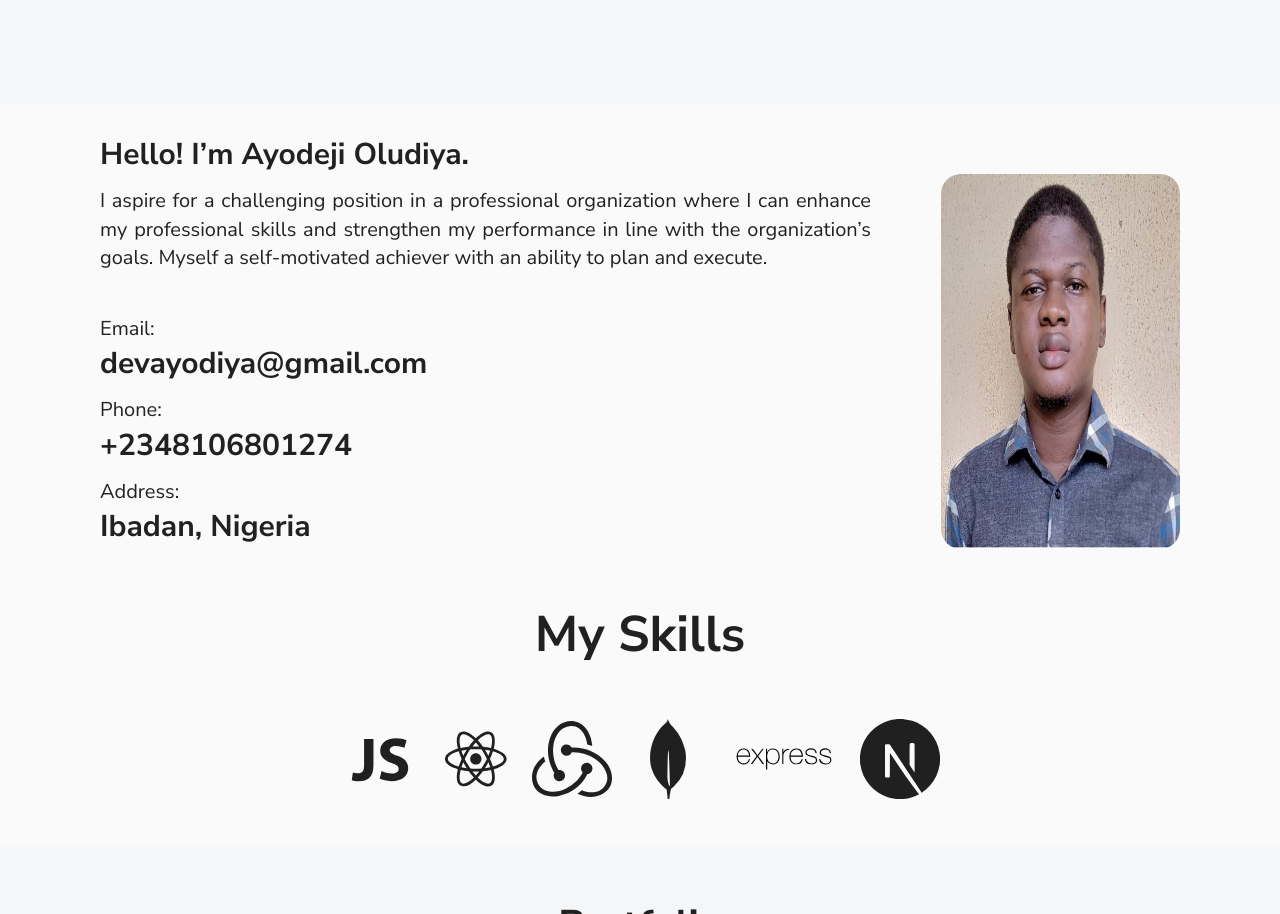
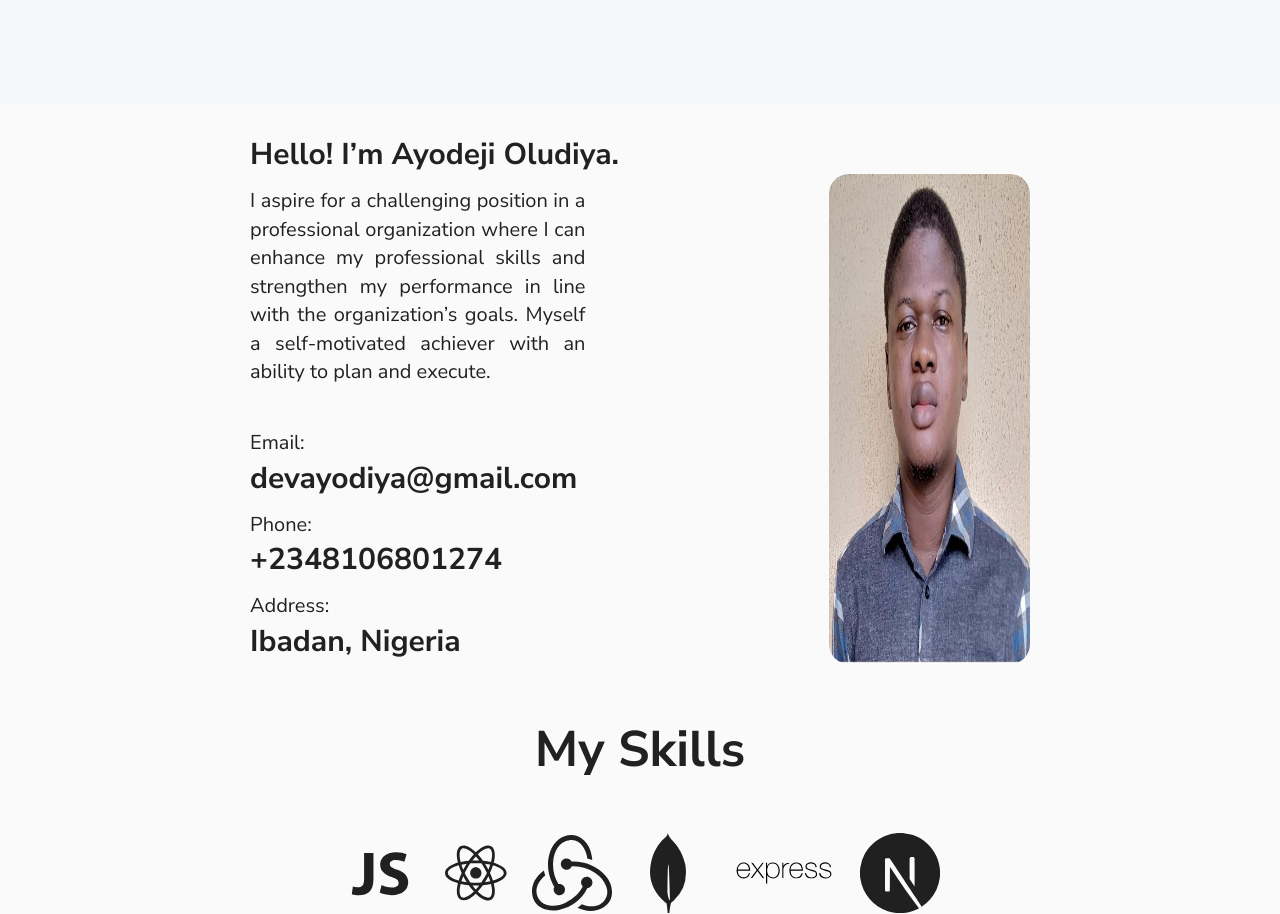
Before and after one commit to ayodiya/HNGi8-x-I4G-stage-two-three, a React (Create React App) app in the folder resume/: page / in a window 1280 px wide. Shown: the part 416-1330 px from the top of the page. Built offline with nearby package versions, Linux system fonts and the light colour scheme.

Commit message:
adapt for md screen

```diff
--- a/resume/src/components/About.jsx
+++ b/resume/src/components/About.jsx
@@ -15,23 +15,38 @@ const useStyles = makeStyles(theme => ({
     fontSize: '15px',
     textAlign: 'justify',
     paddingTop: '10px',
-    [theme.breakpoints.up('md')]: {
+    [theme.breakpoints.only('md')]: {
       flexDirection: 'row',
       paddingRight: '70px',
-      fontSize: '20px'
+      fontSize: '20px',
+      width: '100%'
+    },
+    [theme.breakpoints.up('lg')]: {
+      flexDirection: 'row',
+      paddingRight: '70px',
+      fontSize: '20px',
+      width: '70%'
     }
   },
   pageBox: {
     padding: '30px 50px 50px 50px',
     display: 'flex',
     flexDirection: 'column',
-    [theme.breakpoints.up('md')]: {
+    [theme.breakpoints.only('md')]: {
+      display: 'flex',
+      flexDirection: 'column',
+      padding: '30px 150px 50px 150px'
+    },
+    [theme.breakpoints.up('lg')]: {
+      display: 'flex',
       flexDirection: 'row',
-      padding: '30px 100px 50px 100px'
+      padding: '30px 250px 50px 250px'
     }
   },
   image: {
-    borderRadius: '20px'
+    borderRadius: '20px',
+    width: '100%',
+    height: '100%'
   }
 }))
 
@@ -65,14 +80,8 @@ const About = () => {
           </Box>
         </Box>
       </Box>
-      <Box pt={5}>
-        <img
-          className={classes.image}
-          src={myPic}
-          alt='profile pic'
-          width='100%'
-          height='100%'
-        />
+      <Box pt={5} width='100%' data-aos='fade-left' data-aos-delay='100'>
+        <img className={classes.image} src={myPic} alt='profile pic' />
       </Box>
     </Box>
   )
```
